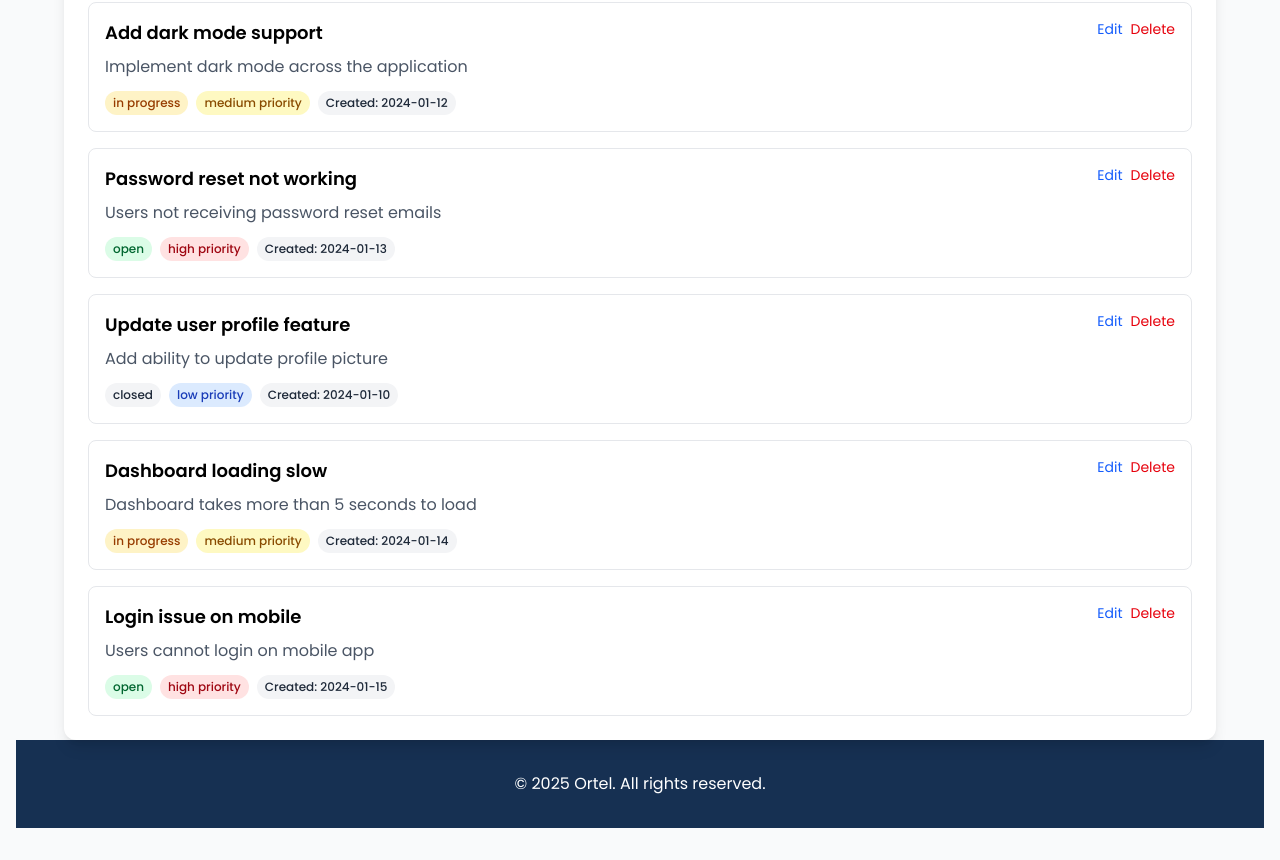
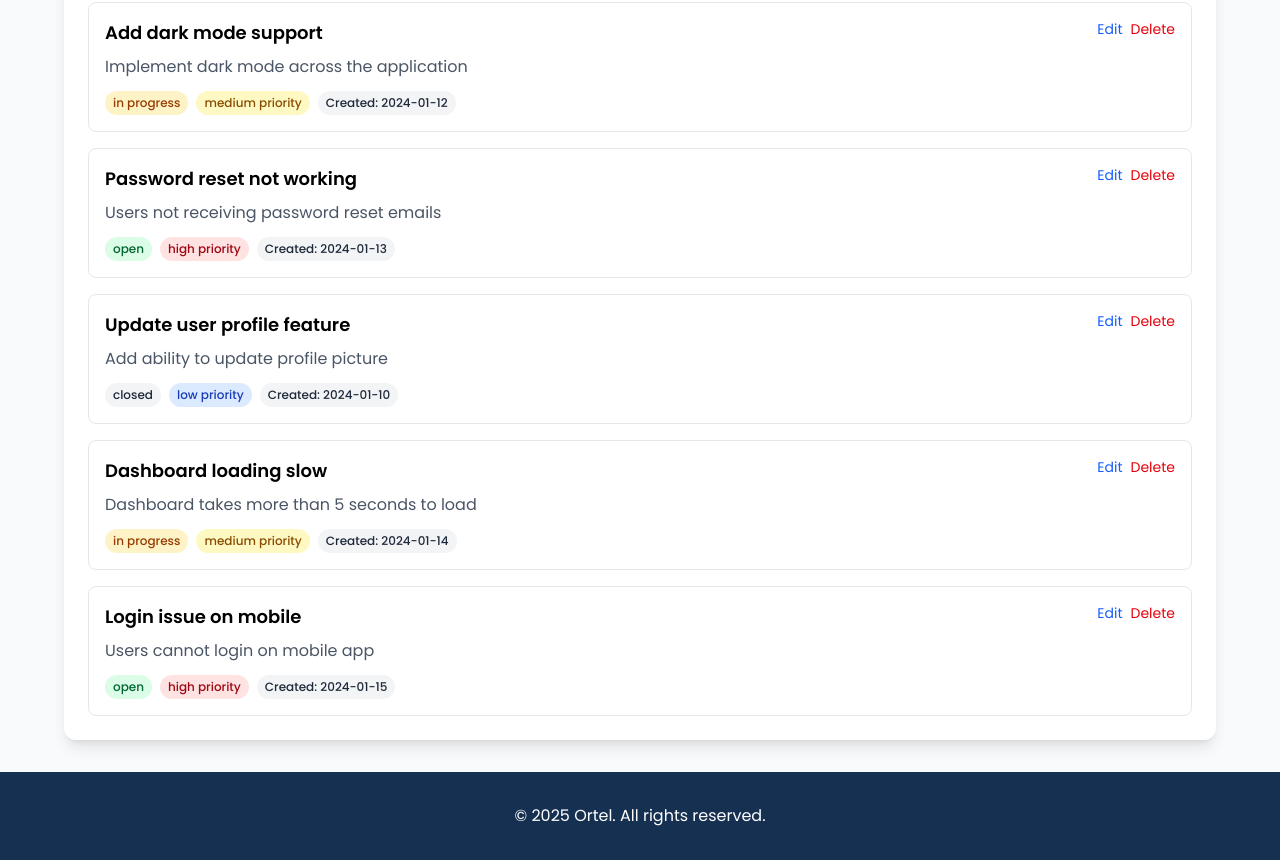
Before and after one commit to Ornerd/ticket-mgt-app-vue, a Vue app: page /tickets in a window 1280 px wide. Shown: the part 628-1488 px from the top of the page. Built offline with nearby package versions, Linux system fonts and the light colour scheme; sample sign-in values are in the browser's storage; a web font is replaced by a local one.

Commit message:
further edits

```diff
--- a/src/views/Tickets.vue
+++ b/src/views/Tickets.vue
@@ -92,9 +92,10 @@
     <!-- Decorative Circle -->
     <div class="absolute top-1/4 right-1/4 w-20 h-20 bg-blue-400 rounded-full opacity-10 z-0"></div>
     <div class="absolute -top-15 -left-8 w-80 h-80 bg-blue-400 rounded-full opacity-10 z-0"></div>
+  </div>
 
-    <Footer/>
-  </div>
+  <Footer/>
+
 </template>
 
 <script>
```
